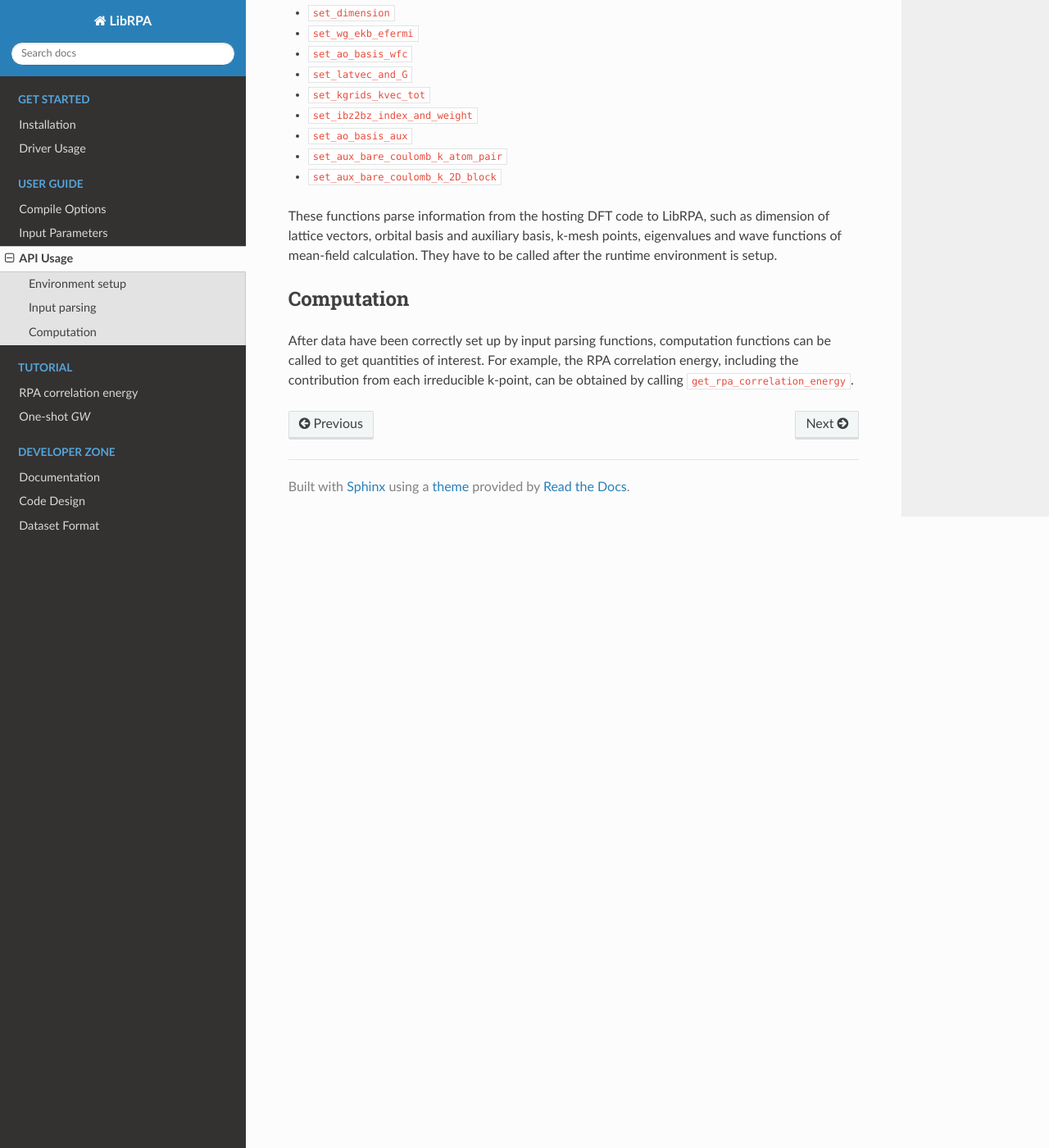
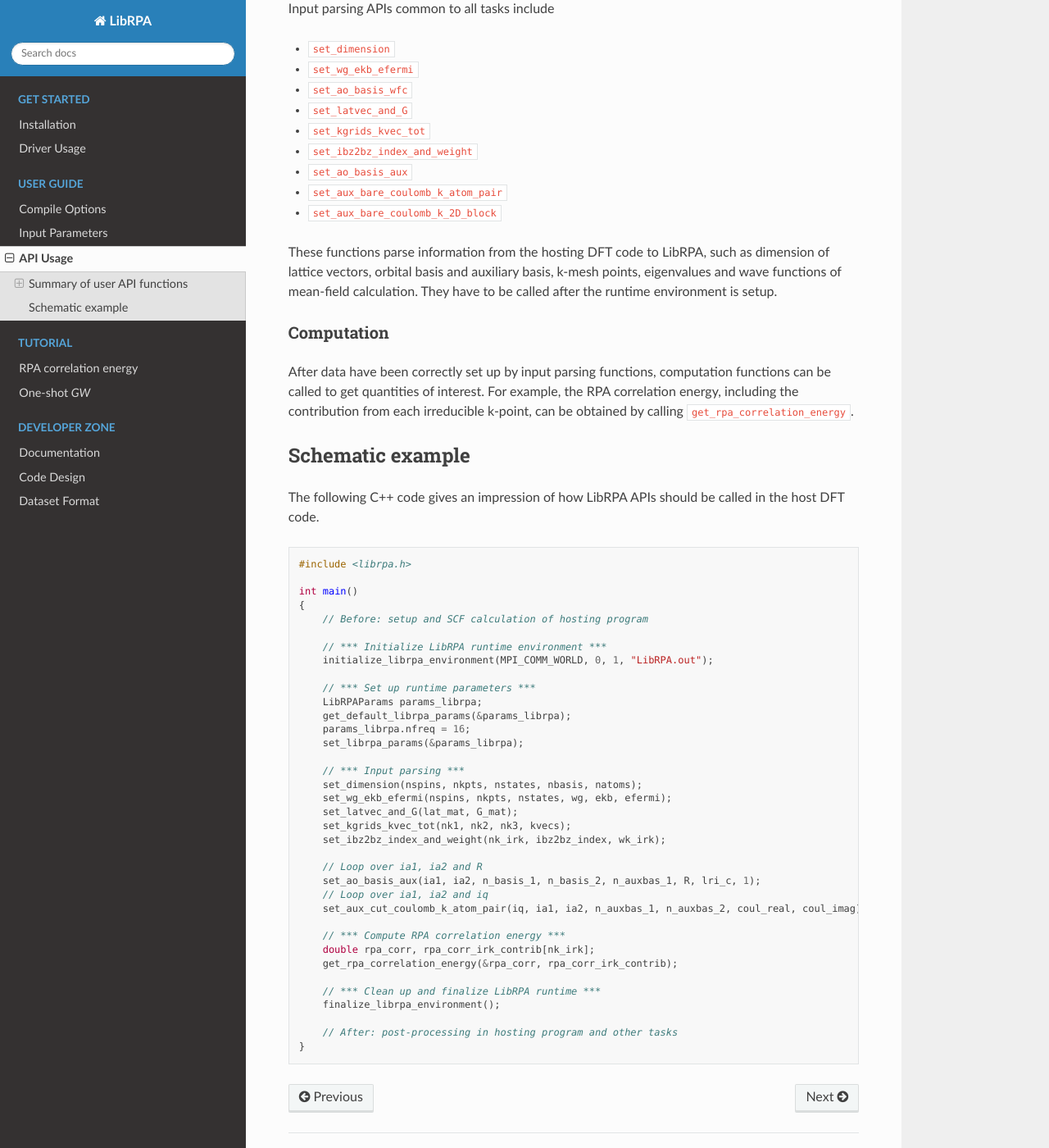
Before and after one commit to Srlive1201/LibRPA, a Sphinx documentation site: the page built from docs/user_guide/api_usage.md, in a window 1280 px wide and 1400 px high, scrolled down 1012 px. Shown: the whole window at 82% size. Built offline with Sphinx 7.4.7 and the Read the Docs theme 3.1.0, drawn with Linux system fonts in a browser that asks for light colours; pages that are not in the unit, such as notebooks, are missing from menus; cross-references to code outside the pages are shown as plain code; some of the changed text lies outside the part shown.

Commit message:
docs: add a schematic example on API calls

````diff
--- a/docs/user_guide/api_usage.md
+++ b/docs/user_guide/api_usage.md
@@ -1,4 +1,6 @@
 # API Usage
+
+## Summary of user API functions
 
 The user APIs that can be called from within DFT code are defined in {librpa}`librpa.h`.
 There are three groups of API functions
@@ -7,7 +9,7 @@ There are three groups of API functions
 - Input parsing
 - Computation
 
-## Environment setup
+### Environment setup
 
 Runtime environment for LibRPA should be properly setup to parse the input data and call
 computation function. They are managed by the environment setup APIs
@@ -30,7 +32,7 @@ params.gf_R_threshold = 1.e-3;
 set_librpa_params(&params);
 ```
 
-## Input parsing
+### Input parsing
 
 Input parsing APIs common to all tasks include
 - {librpa}`set_dimension`
@@ -48,8 +50,53 @@ dimension of lattice vectors, orbital basis and auxiliary basis, k-mesh points,
 wave functions of mean-field calculation.
 They have to be called after the runtime environment is setup.
 
-## Computation
+### Computation
+
 After data have been correctly set up by input parsing functions, computation functions
 can be called to get quantities of interest.
 For example, the RPA correlation energy, including the contribution from each irreducible k-point, can be obtained
 by calling {librpa}`get_rpa_correlation_energy`.
+
+## Schematic example
+
+The following C++ code gives an impression of how LibRPA APIs should be called
+in the host DFT code.
+
+```cpp
+#include <librpa.h>
+
+int main()
+{
+    // Before: setup and SCF calculation of hosting program
+
+    // *** Initialize LibRPA runtime environment ***
+    initialize_librpa_environment(MPI_COMM_WORLD, 0, 1, "LibRPA.out");
+
+    // *** Set up runtime parameters ***
+    LibRPAParams params_librpa;
+    get_default_librpa_params(&params_librpa);
+    params_librpa.nfreq = 16;
+    set_librpa_params(&params_librpa);
+
+    // *** Input parsing ***
+    set_dimension(nspins, nkpts, nstates, nbasis, natoms);
+    set_wg_ekb_efermi(nspins, nkpts, nstates, wg, ekb, efermi);
+    set_latvec_and_G(lat_mat, G_mat);
+    set_kgrids_kvec_tot(nk1, nk2, nk3, kvecs);
+    set_ibz2bz_index_and_weight(nk_irk, ibz2bz_index, wk_irk);
+
+    // Loop over ia1, ia2 and R
+    set_ao_basis_aux(ia1, ia2, n_basis_1, n_basis_2, n_auxbas_1, R, lri_c, 1);
+    // Loop over ia1, ia2 and iq
+    set_aux_cut_coulomb_k_atom_pair(iq, ia1, ia2, n_auxbas_1, n_auxbas_2, coul_real, coul_imag)
+
+    // *** Compute RPA correlation energy ***
+    double rpa_corr, rpa_corr_irk_contrib[nk_irk];
+    get_rpa_correlation_energy(&rpa_corr, rpa_corr_irk_contrib);
+
+    // *** Clean up and finalize LibRPA runtime ***
+    finalize_librpa_environment();
+
+    // After: post-processing in hosting program and other tasks
+}
+```
````
